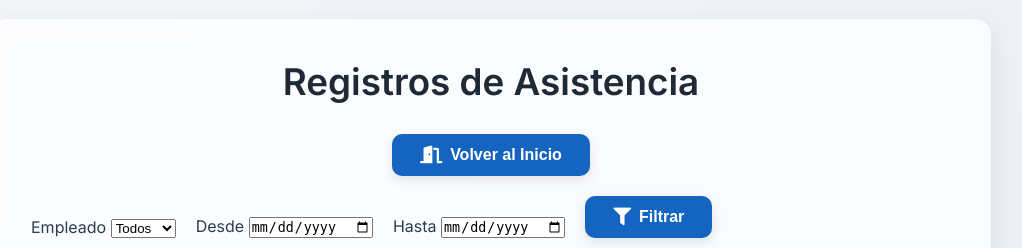
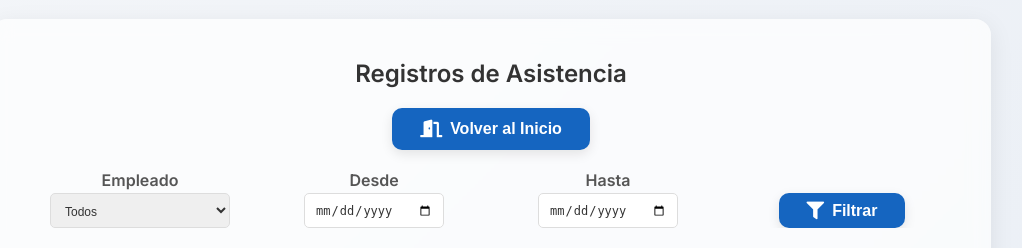
Before and after one commit to jmm-1987/registro, a Flask app: page /consultar_horarios in a window 1280 px wide. Shown: the part 125-373 px from the top of the page, without its empty margins (149-1171 px from the left). Run offline with Flask 3, Linux system fonts and the light colour scheme; the visitor is signed in with stand-in values (Sample User, id 1); data comes from the database, SQL or seed files in the repository; data that the repository does not hold is empty.

Commit message:
primera prueba

```diff
--- a/main.py
+++ b/main.py
@@ -1,5 +1,4 @@
 from datetime import datetime
-
 from flask import Flask, render_template, request, redirect, url_for, flash
 from flask_login import login_user, LoginManager, login_required, logout_user, current_user
 from models import db, Empleado, Registro  # Usamos Empleado directamente
@@ -8,6 +7,7 @@ from funciones.editar_empleado import ruta_editar_empleado
 from funciones.registrar_entrada import ruta_registrar_entrada
 from funciones.registrar_salida import ruta_registrar_salida
 from sqlalchemy.orm import joinedload
+from sqlalchemy import distinct
 
 app = Flask(__name__)
 
@@ -110,7 +110,11 @@ def consultar_horarios():
 
     registros_filtrados = query.order_by(Registro.fecha_hora_entrada.desc()).all()
 
-    empleados = Empleado.query.all()
+    # Subconsulta de IDs de empleados con registros en el rango filtrado
+    empleados_ids_con_registros = query.with_entities(distinct(Registro.empleado_id)).subquery()
+
+    # Obtener los empleados que coincidan con esos IDs
+    empleados = Empleado.query.filter(Empleado.id.in_(empleados_ids_con_registros)).all()
 
     return render_template('consultar_horarios.html',
         registros=registros_filtrados,
--- a/static/css/style.css
+++ b/static/css/style.css
@@ -168,3 +168,86 @@ tr:nth-child(even) {
     opacity: 1;
   }
 }
+    /* Estilo para el modal */
+    .modal {
+        display: none; /* Inicialmente oculto */
+        position: fixed; /* Fija en la pantalla */
+        z-index: 1; /* Asegura que esté por encima de otros elementos */
+        left: 0;
+        top: 0;
+        width: 100%; /* Full width */
+        height: 100%; /* Full height */
+        overflow: auto; /* Hacer scroll si es necesario */
+        background-color: rgba(0, 0, 0, 0.4); /* Fondo oscuro */
+        padding-top: 60px; /* Espacio de arriba */
+    }
+
+    .modal-content {
+        background-color: #fff;
+        margin: 5% auto;
+        padding: 30px;
+        border-radius: 10px;
+        width: 90%;
+        max-width: 800px;
+        box-shadow: 0 4px 8px rgba(0, 0, 0, 0.1);
+        display: flex;
+        flex-direction: column;
+        gap: 20px;
+    }
+
+    .close {
+        color: #aaa;
+        font-size: 28px;
+        font-weight: bold;
+        position: absolute;
+        top: 10px;
+        right: 25px;
+        cursor: pointer;
+    }
+
+    .close:hover,
+    .close:focus {
+        color: black;
+        text-decoration: none;
+        cursor: pointer;
+    }
+
+    h1 {
+        font-size: 24px;
+        color: #333;
+        text-align: center;
+        margin-bottom: 20px;
+    }
+
+    .form-row {
+        display: flex;
+        flex-wrap: wrap;
+        gap: 20px;
+    }
+
+    .form-group {
+        flex: 1 1 45%; /* Establece que cada input ocupe un 45% del espacio */
+        min-width: 200px;
+    }
+
+    .form-group label {
+        display: block;
+        font-weight: bold;
+        margin-bottom: 3px;
+        color: #555;
+    }
+
+    .form-group input,
+    .form-group select {
+        width: 100%;
+        padding: 10px;
+        border-radius: 5px;
+        border: 1px solid #ddd;
+        font-size: 12px;
+        color: #333;
+    }
+
+    .form-group input[type="checkbox"] {
+        width: auto;
+        margin-right: 10px;
+    }
--- a/templates/consultar_horarios.html
+++ b/templates/consultar_horarios.html
@@ -5,10 +5,7 @@
   <meta name="viewport" content="width=device-width, initial-scale=1.0"/>
   <title>Registros de Horario</title>
 
-  <!-- Íconos -->
   <link rel="stylesheet" href="https://cdnjs.cloudflare.com/ajax/libs/font-awesome/5.15.4/css/all.min.css"/>
-
-  <!-- Fuente y estilos -->
   <link href="https://fonts.googleapis.com/css2?family=Inter:wght@400;600&display=swap" rel="stylesheet">
   <link rel="stylesheet" href="{{ url_for('static', filename='css/style.css') }}">
 </head>
@@ -30,10 +27,11 @@
 
     <!-- Filtros -->
     <form method="get" class="form-container">
-      <div class="form-row" style="display: flex; gap: 20px; flex-wrap: wrap; align-items: flex-end;">
+  <div class="form-row" style="display: flex; gap: 16px; flex-wrap: nowrap; align-items: flex-end; overflow-x: auto;">
+
     <div class="form-group">
       <label for="empleado_id">Empleado</label>
-          <select name="empleado_id" id="empleado_id" class="input">
+      <select name="empleado_id" id="empleado_id" class="input" style="width: 180px; height: 35px;">
         <option value="">Todos</option>
         {% for empleado in empleados %}
           <option value="{{ empleado.id }}" {% if empleado.id == filtro_empleado_id %}selected{% endif %}>
@@ -45,21 +43,23 @@
 
     <div class="form-group">
       <label for="fecha_desde">Desde</label>
-          <input type="date" name="fecha_desde" id="fecha_desde" value="{{ filtro_fecha_desde }}" class="input">
+      <input type="date" name="fecha_desde" id="fecha_desde" value="{{ filtro_fecha_desde }}" class="input" style="width: 140px; height: 35px;">
     </div>
 
     <div class="form-group">
       <label for="fecha_hasta">Hasta</label>
-          <input type="date" name="fecha_hasta" id="fecha_hasta" value="{{ filtro_fecha_hasta }}" class="input">
+      <input type="date" name="fecha_hasta" id="fecha_hasta" value="{{ filtro_fecha_hasta }}" class="input" style="width: 140px; height: 35px;">
     </div>
 
-        <div class="form-group">
-          <button type="submit" class="btn btn-blue">
+    <div class="form-group" style="margin-top: 6px;">
+      <button type="submit" class="btn btn-blue" style="height: 35px;">
         <i class="fas fa-filter"></i> Filtrar
       </button>
     </div>
+
   </div>
 </form>
+
 
     <!-- Tabla -->
     <table>
--- a/templates/editar_empleado.html
+++ b/templates/editar_empleado.html
@@ -102,7 +102,7 @@
         color: white;
         padding: 12px 30px;
         border: none;
-        border-radius: 50px;
+        border-radius: 10px;
         font-size: 1rem;
         cursor: pointer;
         transition: background-color 0.3s ease, transform 0.3s ease;
--- a/templates/empleados.html
+++ b/templates/empleados.html
@@ -5,12 +5,10 @@
   <meta name="viewport" content="width=device-width, initial-scale=1.0"/>
   <title>Lista de Empleados</title>
 
-  <!-- Íconos y fuentes -->
   <link rel="stylesheet" href="https://cdnjs.cloudflare.com/ajax/libs/font-awesome/5.15.4/css/all.min.css">
   <link href="https://fonts.googleapis.com/css2?family=Inter:wght@400;600&display=swap" rel="stylesheet">
+  <link rel="stylesheet" href="{{ url_for('static', filename='css/style.css') }}">
 
-  <!-- CSS común -->
-  <link rel="stylesheet" href="{{ url_for('static', filename='css/style.css') }}">
 </head>
 <body>
   <header>
@@ -54,7 +52,7 @@
           <td>{{ empleado.cargo }}</td>
           <td>{{ empleado.sede }}</td>
           <td>
-            <a href="{{ url_for('editar_empleado', id=empleado.id) }}" class="btn btn-green" title="Editar empleado">
+            <a href="{{ url_for('editar_empleado', id=empleado.id) }}" class="btn btn-blue" title="Editar empleado">
               <i class="fas fa-pen"></i> Editar
             </a>
           </td>
```
Also changed, not shown: templates/modal_crear_empleado.html (+1 -109 lines). Lines whose indentation alone changed are shown as unchanged.
